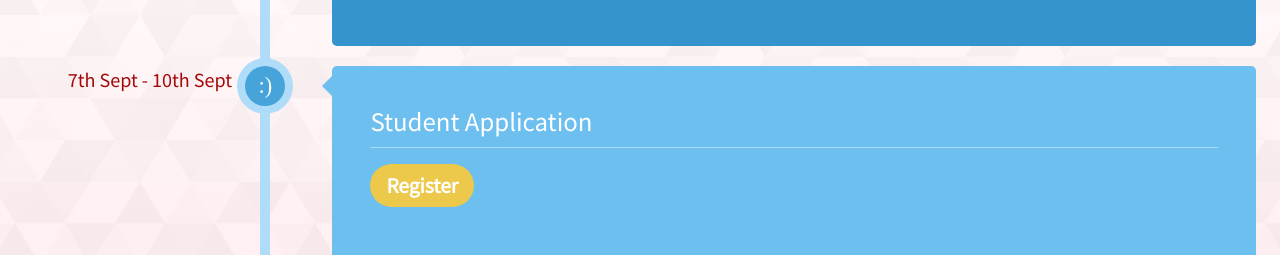
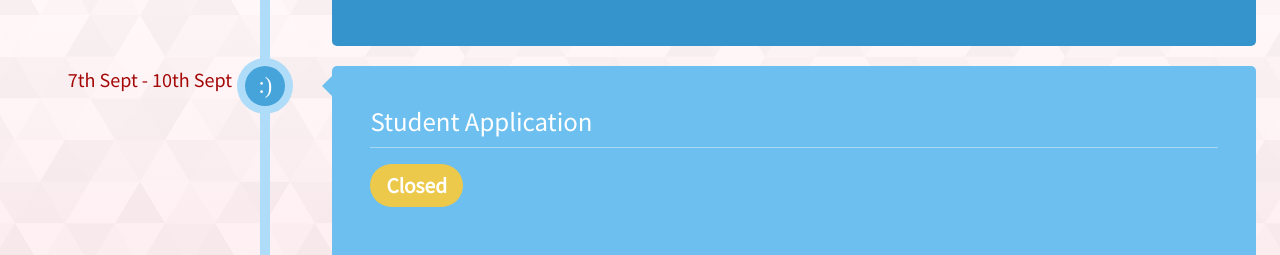
Before and after one commit to shawavisek35/synthack, a React (Create React App) app: page / in a window 1280 px wide. Shown: the part 1035-1290 px from the top of the page. Built offline with nearby package versions, Linux system fonts and the light colour scheme.

Commit message:
Update timeline.js

```diff
--- a/src/shared/timeline.js
+++ b/src/shared/timeline.js
@@ -12,9 +12,9 @@ export const Timelines = [
     time: "7th Sept",
   },
   {
-    status: "Register",
+    status: "Closed",
     name: "Student Application",
-    link: "https://forms.gle/mYZXAnxuoWxHVNHH6",
+    link: "",
     time: "7th Sept - 10th Sept",
   },
   {
```
